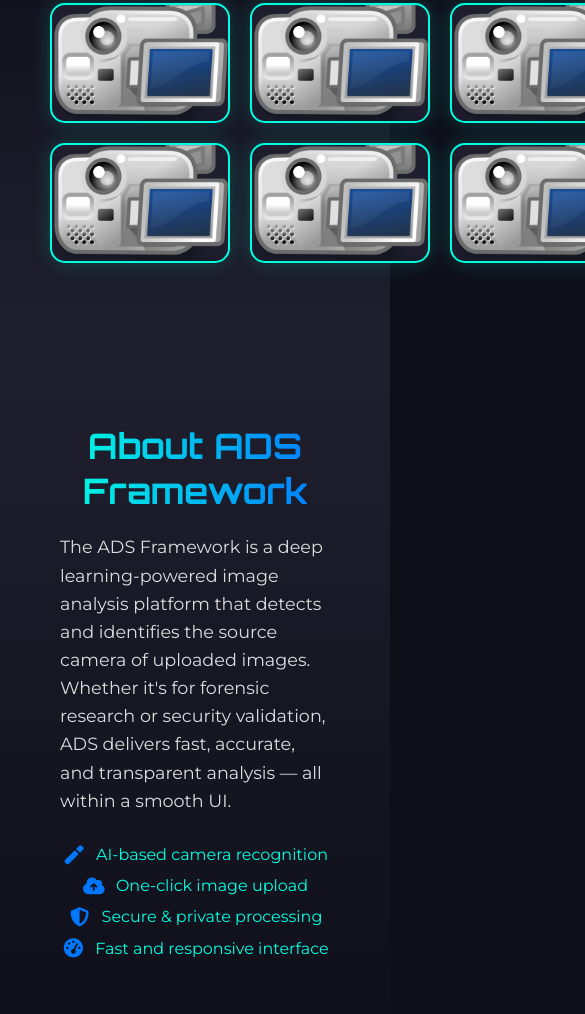
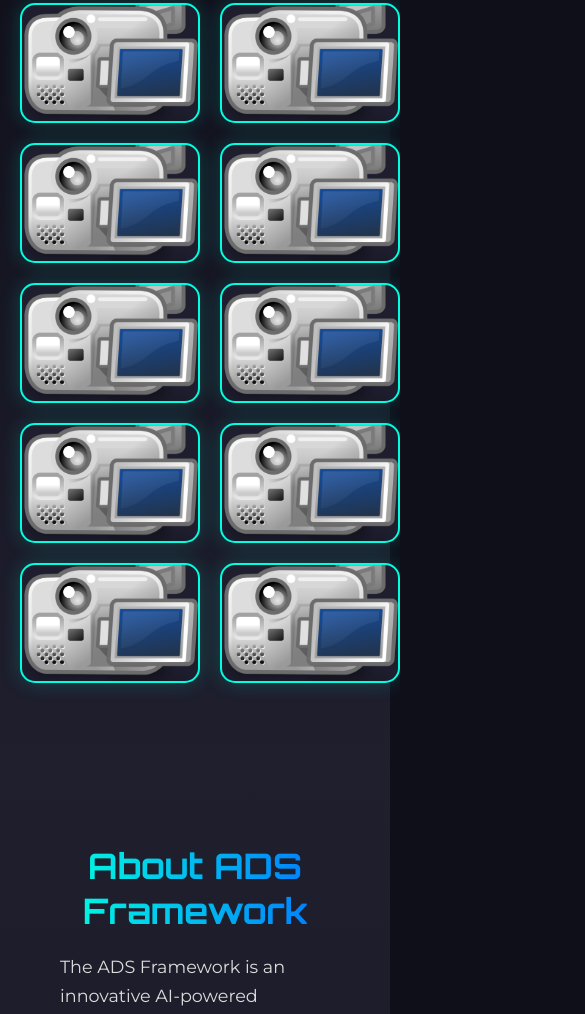
Before and after one commit to Arnab-R0Y/open-set-camera-Identification, a plain HTML site: page index.html in a window 390 px wide. Shown: the part 972-1986 px from the top of the page, 585 px wide, since content can reach past the window. Drawn offline with Linux system fonts and the light colour scheme.

Commit message:
Added media Queries

```diff
--- a/index.html
+++ b/index.html
@@ -35,7 +35,7 @@
                 </div>
 
                 <div class="nav_contacts">
-                    <div><a href="#Contacts">Contacts</a></div>
+                    <div><a href="#Contact_Us">Contact Us</a></div>
                 </div>
             </div>
             <div class="nav_name">
@@ -124,9 +124,21 @@
             <div class="about_text_content">
                 <h2 class="about_heading">About ADS Framework</h2>
                 <p class="about_description">
-                    The ADS Framework is a deep learning-powered image analysis platform that detects and identifies the
-                    source camera of uploaded images. Whether it's for forensic research or security validation, ADS
-                    delivers fast, accurate, and transparent analysis — all within a smooth UI.
+                    The ADS Framework is an innovative AI-powered platform focused on Open-Set Source Camera
+                    Identification — a cutting-edge problem in image forensics. Unlike traditional camera identification
+                    models that only recognize images from a fixed set of known cameras, our system is designed to
+                    detect if an image originates from an unknown or unseen camera. This is achieved by learning unique
+                    “fingerprints” embedded within images and using advanced machine learning techniques such as
+                    one-shot learning, few-shot learning, anomaly detection, and metric learning.
+
+                    By capturing subtle, device-specific noise patterns and features, ADS Framework can accurately
+                    classify images from known cameras while flagging those from unknown sources, addressing the
+                    critical challenge of defining “unknown” camera characteristics in open-set scenarios. This
+                    breakthrough helps forensic analysts, security professionals, and researchers validate image origins
+                    with greater confidence, even when facing new or rare camera models.
+
+                    With a sleek, privacy-conscious interface and powerful deep learning backend, ADS Framework is
+                    pushing the boundaries of digital image authentication for real-world applications.
                 </p>
                 <ul class="about_features">
                     <li><i class="fas fa-magic"></i> AI-based camera recognition</li>
@@ -175,7 +187,7 @@
         </div>
     </section>
 
-    <section class="feedback_section">
+    <section id="Contact_Us" class="feedback_section">
         <h2 class="feedback_heading">We Value Your Feedback</h2>
         <form class="feedback_form">
             <div class="form_group">
--- a/style.css
+++ b/style.css
@@ -17,8 +17,8 @@ body {
 .navbar {
     height: 60px;
     width: 80%;
-    margin: 0px auto;
-    /* centers the navbar horizontally, no margin on top and bottom, automatic margin on left and right */
+    margin: 0px auto; /* centers the navbar horizontally, no margin on top and bottom, automatic margin on left and right */
+
     /* background-color: #0a1a2f; */
     background-color: #1f1f2e;
 
@@ -27,7 +27,6 @@ body {
     align-items: center;
     justify-content: space-between;
     border-radius: 50px;
-    /* clean and proportional rounded corners */
     position: fixed;
     top: 0;
     left: 0;
@@ -57,7 +56,7 @@ body {
   }
 
   .nav_left a:hover {
-    color: orange; /* or whatever hover effect you want */
+    color: orange;
   }
 
   .nav_left a:active {
@@ -75,7 +74,7 @@ body {
 
 .nav_name {
     display: flex;
-    flex-direction: column;
+    flex-direction: column; /*Since .nav_name contains two divs (nav_text_1 and nav_text_2), this puts one text line above the other. */
     justify-content: center;
     font-family: 'Orbitron', sans-serif;
     font-weight: 700;
@@ -134,12 +133,39 @@ body {
     height: 60vh;
     width: 100%;
     background-image: url('image1.jpg');
-    /* Replace with your image path */
     background-size: cover;
     background-position: center;
     position: relative;
     z-index: 1;
 }
+
+@media (max-width: 1100px) {
+    .navbar {
+      width: 100%;
+      border-radius: 0px;
+      /* padding: 0 15px; */
+    }
+  }
+
+@media (max-width: 850px) {
+    .navbar {
+      width: 100%;
+      border-radius: 0px;
+      /* padding: 0 15px; */
+    }
+
+    .nav_left {
+        margin-left: 0px;
+        min-width: 230px;
+    }
+
+    .nav_right {
+        margin-right: 0px;
+        min-width: 230px;
+    }
+
+
+  }
 
 
 
@@ -207,7 +233,6 @@ body {
 /* camera Section */
 
 .Camera_section {
-    /* padding: 80px 0; */
     padding-bottom: 80px;
     background: linear-gradient(180deg, #0f0f1a, #1f1f2e);
     text-align: center;
@@ -227,10 +252,30 @@ body {
 .camera_grid {
     display: grid;
     grid-template-columns: repeat(5, 1fr);
-    /* 5 columns */
-    gap: 20px;
+    gap: 20px 20px;
     padding: 0 50px;
     justify-items: center;
+}
+
+@media (max-width: 1100px) {
+    .camera_grid {
+        grid-template-columns: repeat(4, 1fr); /* 4 columns */
+        padding: 0 20px;
+    }
+}
+
+@media (max-width: 850px) {
+    .camera_grid {
+        grid-template-columns: repeat(3, 1fr); /* 3 columns */
+        padding: 0 20px;
+    }
+}
+
+@media (max-width: 620px) {
+    .camera_grid {
+        grid-template-columns: repeat(2, 1fr); /* 2 columns */
+        padding: 0 20px;
+    }
 }
 
 .camerabox {
@@ -300,7 +345,7 @@ body {
 }
 
 .about_container {
-    max-width: 900px;
+    max-width: 1200px;
     margin: 0 auto;
     text-align: left;
 }
```
Lines whose indentation alone changed are shown as unchanged.
